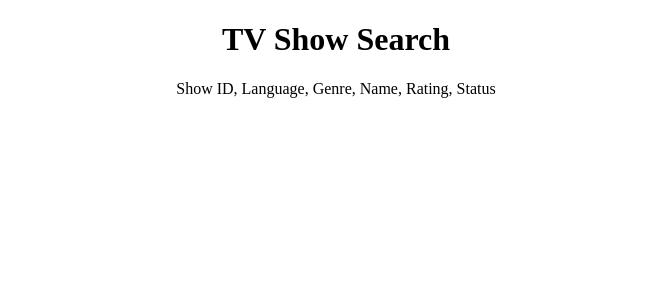
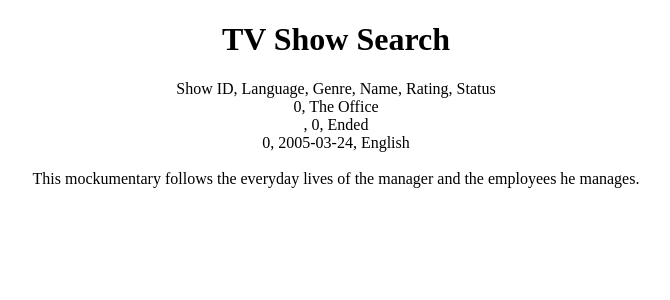
Before and after one commit to preethirmani/tv-show-search, an Angular app: page / in a window 1280 px wide. Shown: the top 300 px of the page, without its empty margins (304-974 px from the left). Built offline with nearby package versions, Linux system fonts and the light colour scheme.

Commit message:
dummy data correction , binding

```diff
--- a/src/app/show-component/show-component.component.html
+++ b/src/app/show-component/show-component.component.html
@@ -1,4 +1,17 @@
 <!--<p>show-component works!</p>-->
 <div>
-    <span></span>
+    <div>
+        <span>{{show.id}}, {{show.title}}</span>
+        <br>
+        <span>{{show.genres}}, {{show.rating}}, {{show.status}}</span>
+        <br>
+        <span>{{show.ended}}, {{show.premiered}}, {{show.language}}</span>
+        <br>
+    </div>
+    <div>
+        <img [src]='show.img'>
+    </div>
+    <div>
+        {{show.summary}}
+    </div>
 </div>
--- a/src/app/show-component/show-component.component.ts
+++ b/src/app/show-component/show-component.component.ts
@@ -10,13 +10,13 @@
   show: ITvshow
   constructor() {
     this.show = {
-      id: '',
+      id: 0,
       img: '',
       title: 'The Office',
-      genres: 'Comedy',
-      rating: 'Top-rated',
+      genres: [''],
+      rating: 0,
       status: 'Ended',
-      ended: '2013-05-16',
+      ended: 0,
       summary: 'This mockumentary follows the everyday lives of the manager and the employees he manages.',
       premiered: '2005-03-24',
       language: 'English'
```
